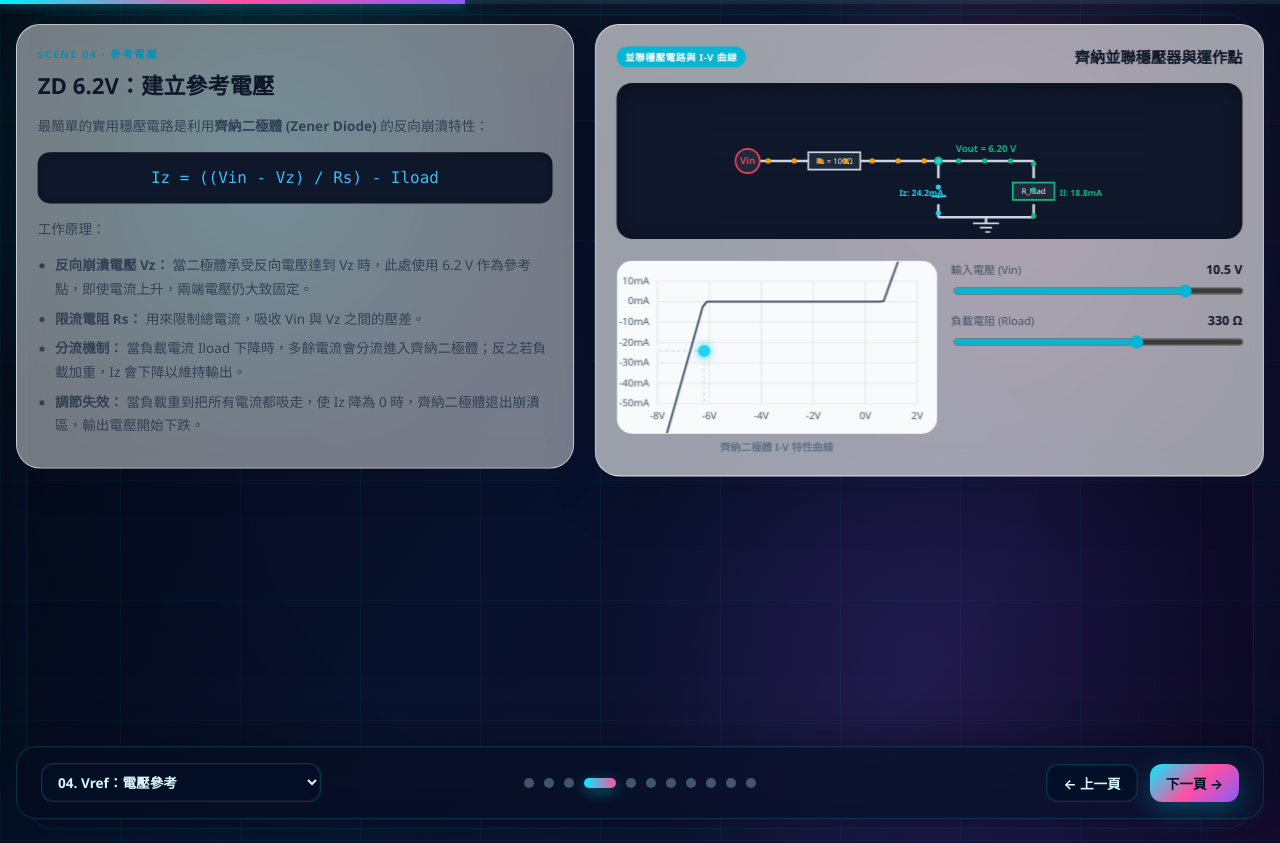
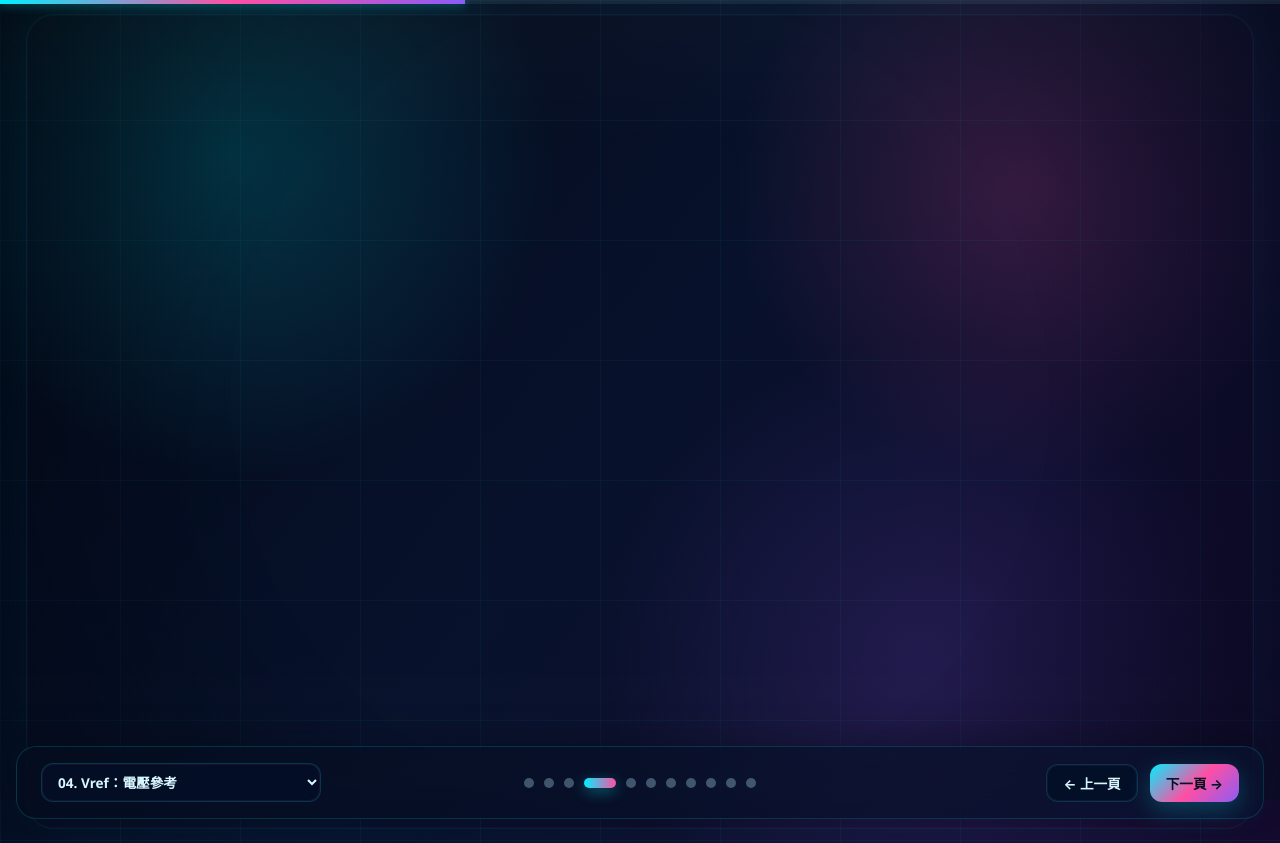
Before and after one commit to e1134171019/voltage-regulator-demo, a Vue app: page / in a window 1280 px wide. Both pictures are taken after a click on the button 610 px from the left and 782 px from the top of the page. Built offline with nearby package versions, Linux system fonts and the light colour scheme.

Commit message:
Clear slides 4-10 and fix slide 3 overflow

```diff
--- /dev/null
+++ b/src/components/presentation/slides/BlankSlide.vue
@@ -0,0 +1,10 @@
+<template>
+  <section class="blank-slide" aria-label="Blank slide"></section>
+</template>
+
+<style scoped>
+.blank-slide {
+  width: 100%;
+  height: 100%;
+}
+</style>
--- a/src/components/scenes/Scene03InteractiveBreadboard.vue
+++ b/src/components/scenes/Scene03InteractiveBreadboard.vue
@@ -3453,13 +3453,17 @@ function clamp(value, min, max) {
   grid-template-columns: minmax(230px, 280px) minmax(0, 1fr) minmax(170px, 190px);
   gap: 18px;
   align-items: start;
+  height: 100%;
   min-height: 0;
+  overflow: hidden;
 }
 
 .control-column,
 .tool-column {
   display: grid;
+  align-content: start;
   gap: 14px;
+  min-height: 0;
 }
 
 .panel-card {
@@ -3597,16 +3601,20 @@ function clamp(value, min, max) {
 
 .board-column {
   display: grid;
+  grid-template-rows: minmax(0, 1fr) auto;
   gap: 18px;
   align-items: start;
   justify-items: center;
+  min-height: 0;
+  height: 100%;
 }
 
 .board-frame {
   position: relative;
   width: 100%;
   max-width: 1100px;
-  min-height: 430px;
+  min-height: 0;
+  height: 100%;
   border-radius: 30px;
   border: 1px solid rgba(0, 240, 255, 0.16);
   background:
@@ -3622,12 +3630,13 @@ function clamp(value, min, max) {
   grid-template-columns: minmax(420px, 1fr) minmax(360px, 0.9fr);
   gap: 18px;
   align-items: stretch;
+  min-height: 0;
 }
 
 .schematic-card,
 .explain-panel {
   width: 100%;
-  min-height: 210px;
+  min-height: 0;
   justify-self: stretch;
   padding: 16px;
   border-radius: 8px;
@@ -3643,7 +3652,7 @@ function clamp(value, min, max) {
   position: relative;
   z-index: 1;
   width: 100%;
-  height: min(170px, 22vh);
+  height: clamp(124px, 15vh, 170px);
   margin-top: 12px;
   display: block;
 }
@@ -4373,7 +4382,7 @@ function clamp(value, min, max) {
   }
 
   .board-frame {
-    min-height: 440px;
+    min-height: 0;
     border-radius: 24px;
   }
 
@@ -4386,7 +4395,7 @@ function clamp(value, min, max) {
   }
 
   .schematic-svg {
-    height: 230px;
+    height: 180px;
   }
 
 }
@@ -4397,7 +4406,7 @@ function clamp(value, min, max) {
   }
 
   .board-frame {
-    min-height: 360px;
+    min-height: 300px;
   }
 
   .inspector-actions,
--- a/src/views/VoltageRegulatorPresentation.vue
+++ b/src/views/VoltageRegulatorPresentation.vue
@@ -70,6 +70,7 @@ import Slide07CircuitOverview from '../components/presentation/slides/Slide07Cir
 import Slide08ClosedLoop from '../components/presentation/slides/Slide08ClosedLoop.vue'
 import Slide09ExperimentSummary from '../components/presentation/slides/Slide09ExperimentSummary.vue'
 import Slide10LaunchLinks from '../components/presentation/slides/Slide10LaunchLinks.vue'
+import BlankSlide from '../components/presentation/slides/BlankSlide.vue'
 
 const currentSlide = ref(0)
 const workspaceRef = ref(null)
@@ -86,13 +87,13 @@ const slideList = [
   { title: '日常生活應用', component: Slide01Opening },
   { title: '手機錄影場景', component: Slide02PhoneLoad, immersive: true },
   { title: '完整定電壓電路總覽', component: Slide07CircuitOverview },
-  { title: 'Vref：電壓參考', component: Slide04ZenerReference },
-  { title: 'V+：UA741 同相輸入', component: Slide05OpAmpControl },
-  { title: 'V−：UA741 反相輸入', component: Slide08ClosedLoop },
-  { title: 'UA741 OUT：修正訊號', component: Slide05OpAmpControl },
-  { title: 'NPN Base：控制端與輸出調整', component: Slide06PowerTransistor },
-  { title: 'VL：輸出電壓量測', component: Slide09ExperimentSummary },
-  { title: 'RL：負載變化與電流', component: Slide03VoltageDrop },
+  { title: 'Vref：電壓參考', component: BlankSlide },
+  { title: 'V+：UA741 同相輸入', component: BlankSlide },
+  { title: 'V−：UA741 反相輸入', component: BlankSlide },
+  { title: 'UA741 OUT：修正訊號', component: BlankSlide },
+  { title: 'NPN Base：控制端與輸出調整', component: BlankSlide },
+  { title: 'VL：輸出電壓量測', component: BlankSlide },
+  { title: 'RL：負載變化與電流', component: BlankSlide },
   { title: '結語', component: Slide10LaunchLinks },
 ]
 
```
